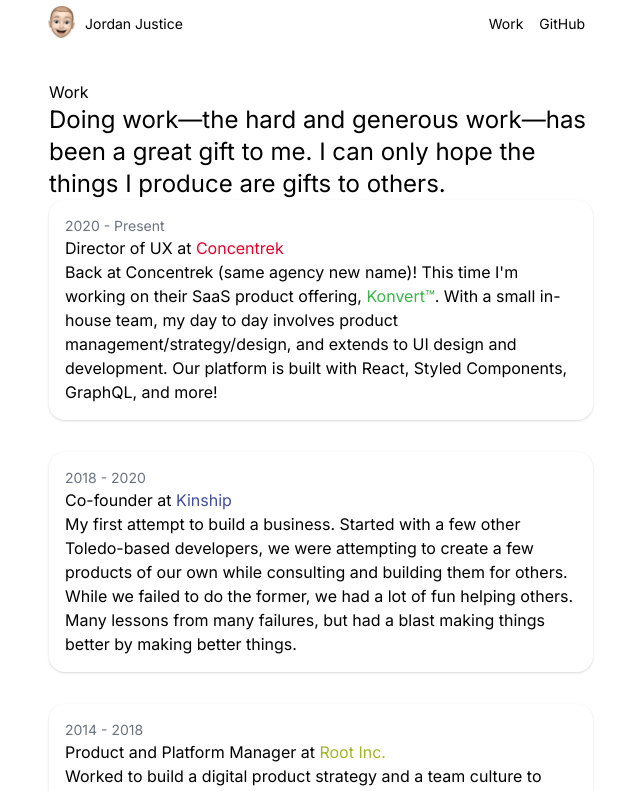
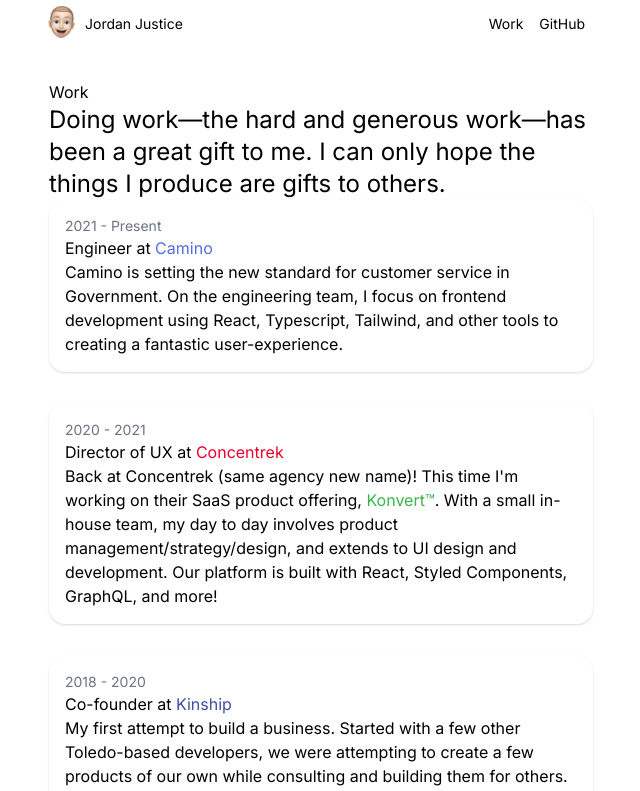
Before and after one commit to jordanjustice/jordanjustice.me, a Next.js app: page /work in a window 1280 px wide. Shown: the top 791 px of the page, without its empty margins (319-959 px from the left). Built offline with nearby package versions, Linux system fonts and the light colour scheme; what @tailwindcss/typography would draw is missing.

Commit message:
Update work.js

```diff
--- a/pages/work.js
+++ b/pages/work.js
@@ -18,13 +18,18 @@ export default function FirstPost() {
             can only hope the things I produce are gifts to others.
           </p>
           <Gig
+            title={<>Engineer at <span style={{ color: "#556ce8" }}>Camino</span></>}
+            date="2021 - Present"
+            description="Camino is setting the new standard for customer service in Government. On the engineering team, I focus on frontend development using React, Typescript, Tailwind, and other tools to creating a fantastic user-experience."
+          />
+          <Gig
             title={
               <>
                 Director of UX at{" "}
                 <span style={{ color: "#ea002a" }}>Concentrek</span>
               </>
             }
-            date="2020 - Present"
+            date="2020 - 2021"
             description={
               <>
                 Back at Concentrek (same agency new name)! This time I'm working
```
